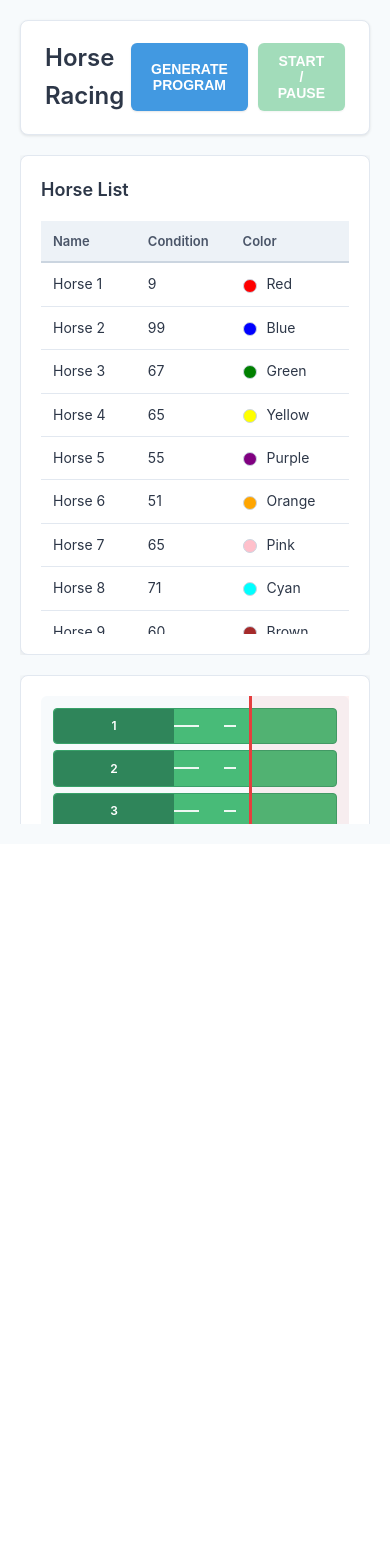
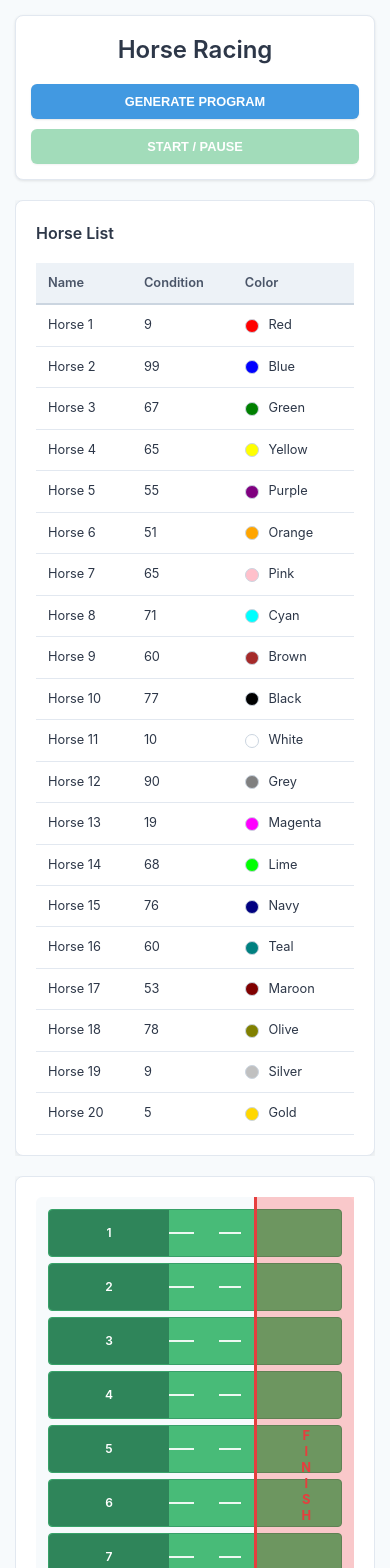
Before and after one commit to eneskaplan/horse-game, a Vue app: page / in a window 390 px wide. Shown: the top 1568 px of the page. Before the commit the page ends 844 px from the top, so only its background shows below. Built offline with nearby package versions, Linux system fonts and the light colour scheme.

Commit message:
updated styles

```diff
--- a/src/App.vue
+++ b/src/App.vue
@@ -27,4 +27,19 @@ body {
   display: flex;
   flex-direction: column;
 }
+
+@media (max-width: 1200px) {
+  body {
+    overflow-y: auto;
+    overflow-x: hidden;
+    -webkit-overflow-scrolling: touch;
+  }
+
+  #app {
+    overflow-y: auto;
+    overflow-x: hidden;
+    min-height: 100vh;
+    height: auto;
+  }
+}
 </style>
--- a/src/components/horseList/index.vue
+++ b/src/components/horseList/index.vue
@@ -47,7 +47,7 @@ const horses = computed(() => store.getters.horses)
 
 .horse-list h2 {
   margin: 0 0 16px 0;
-  font-size: 1.125rem;
+  font-size: 1rem;
   color: #2d3748;
   font-weight: 600;
 }
@@ -63,7 +63,7 @@ const horses = computed(() => store.getters.horses)
 table {
   width: 100%;
   border-collapse: collapse;
-  font-size: 0.875rem;
+  font-size: 0.8rem;
 }
 
 thead {
@@ -79,7 +79,7 @@ th {
   font-weight: 600;
   border-bottom: 2px solid #cbd5e0;
   color: #4a5568;
-  font-size: 0.8125rem;
+  font-size: 0.8rem;
 }
 
 
--- a/src/components/race/index.vue
+++ b/src/components/race/index.vue
@@ -37,7 +37,7 @@
       </div>
     </div>
     <div class="round-info" v-if="currentRound">
-      {{ currentRoundIndex + 1 }}.st Lap {{ currentRound.distance }}m
+      {{ currentRoundIndex + 1 }}st Lap {{ currentRound.distance }}m
     </div>
   </div>
 </template>
@@ -326,11 +326,9 @@ onUnmounted(() => {
   display: flex;
   align-items: center;
   justify-content: center;
-  transition: left 0.05s linear;
   z-index: 10;
   border: 3px solid #ffffff;
   box-shadow: 0 2px 8px rgba(0, 0, 0, 0.25);
-  will-change: left;
 }
 
 .horse-icon {
@@ -338,14 +336,13 @@ onUnmounted(() => {
   line-height: 1;
 }
 
-
 .finish-line {
   position: absolute;
   right: 0;
   top: 0;
   bottom: 0;
   width: 100px;
-  background: rgba(255, 0, 0, 0.05);
+  background: rgba(255, 0, 0, 0.20);
   border-left: 3px solid #e53e3e;
   display: flex;
   align-items: center;
@@ -357,7 +354,7 @@ onUnmounted(() => {
   text-orientation: upright;
   font-weight: 700;
   color: #e53e3e;
-  font-size: 0.875rem;
+  font-size: 0.8rem;
   letter-spacing: 1px;
 }
 
@@ -368,7 +365,7 @@ onUnmounted(() => {
   border-radius: 6px;
   font-weight: 600;
   color: #2d3748;
-  font-size: 0.9375rem;
+  font-size: 0.9rem;
   border: 1px solid #e2e8f0;
 }
 
--- a/src/components/raceProgram/index.vue
+++ b/src/components/raceProgram/index.vue
@@ -51,7 +51,7 @@ const raceSchedule = computed(() => store.getters.raceSchedule)
 
 .race-program h2 {
   margin: 0 0 16px 0;
-  font-size: 1.125rem;
+  font-size: 1rem;
   color: #2b6cb0;
   font-weight: 600;
   padding: 10px 14px;
@@ -78,7 +78,7 @@ const raceSchedule = computed(() => store.getters.raceSchedule)
 
 .round-section h3 {
   margin: 0 0 10px 0;
-  font-size: 0.875rem;
+  font-size: 0.8rem;
   color: #2d3748;
   background: #edf2f7;
   padding: 6px 10px;
@@ -90,7 +90,7 @@ table {
   width: 100%;
   border-collapse: collapse;
   margin-bottom: 0;
-  font-size: 0.8125rem;
+  font-size: 0.8rem;
 }
 
 thead {
@@ -102,7 +102,7 @@ th {
   padding: 8px 10px;
   text-align: left;
   font-weight: 600;
-  font-size: 0.75rem;
+  font-size: 0.7rem;
 }
 
 td {
--- a/src/components/raceResults/index.vue
+++ b/src/components/raceResults/index.vue
@@ -7,7 +7,7 @@
         :key="result.round"
         class="round-section"
       >
-        <h3>{{ getOrdinal(result.round) }} Lap - {{ result.distance }}m</h3>
+        <h3>{{ getRoundNumber(result.round) }} Lap - {{ result.distance }}m</h3>
         <table>
           <thead>
             <tr>
@@ -37,15 +37,10 @@
 <script setup>
 import { computed } from 'vue'
 import { useStore } from 'vuex'
+import { getRoundNumber } from '../../utils'
 
 const store = useStore()
 const raceResults = computed(() => store.getters.raceResults)
-
-function getOrdinal(number) {
-  const suffixes = ['', 'ST', 'ND', 'RD']
-  const v = number % 100
-  return number + (suffixes[(v - 20) % 10] || suffixes[v] || 'TH')
-}
 </script>
 
 <style scoped>
@@ -63,7 +58,7 @@ function getOrdinal(number) {
 
 .race-results h2 {
   margin: 0 0 16px 0;
-  font-size: 1.125rem;
+  font-size: 1rem;
   color: #2f855a;
   font-weight: 600;
   padding: 10px 14px;
@@ -90,7 +85,7 @@ function getOrdinal(number) {
 
 .round-section h3 {
   margin: 0 0 10px 0;
-  font-size: 0.875rem;
+  font-size: 0.8rem;
   color: #2d3748;
   background: #edf2f7;
   padding: 6px 10px;
@@ -102,7 +97,7 @@ table {
   width: 100%;
   border-collapse: collapse;
   margin-bottom: 0;
-  font-size: 0.8125rem;
+  font-size: 0.8rem;
 }
 
 thead {
@@ -138,7 +133,7 @@ tbody tr.winner {
   padding: 30px 20px;
   color: #a0aec0;
   font-style: italic;
-  font-size: 0.875rem;
+  font-size: 0.8rem;
   background: #f7fafc;
   border-radius: 6px;
   border: 1px dashed #cbd5e0;
--- a/src/pages/game/index.vue
+++ b/src/pages/game/index.vue
@@ -96,6 +96,16 @@
     overflow: hidden;
   }
 
+  @media (max-width: 1200px) {
+    .horse-racing-game {
+      overflow-y: auto;
+      overflow-x: hidden;
+      min-height: 100vh;
+      -webkit-overflow-scrolling: touch;
+      padding: 15px;
+    }
+  }
+
   .game-header {
     display: flex;
     justify-content: space-between;
@@ -107,6 +117,27 @@
     box-shadow: 0 1px 3px rgba(0, 0, 0, 0.1);
     flex-shrink: 0;
     border: 1px solid #e2e8f0;
+  }
+
+  @media (max-width: 1200px) {
+    .game-header {
+      flex-direction: column;
+      gap: 15px;
+      padding: 15px;
+    }
+
+    .game-header h1 {
+      font-size: 1.25rem;
+    }
+
+    .controls {
+      width: 100%;
+      flex-direction: column;
+    }
+
+    .btn {
+      width: 100%;
+    }
   }
 
   .game-header h1 {
@@ -125,7 +156,7 @@
     padding: 10px 20px;
     border: none;
     border-radius: 6px;
-    font-size: 0.875rem;
+    font-size: 0.8rem;
     font-weight: 600;
     cursor: pointer;
     transition: all 0.2s ease;
@@ -149,7 +180,6 @@
 
   .btn-primary:hover:not(:disabled) {
     background: #3182ce;
-    box-shadow: 0 2px 4px rgba(66, 153, 225, 0.3);
   }
 
   .btn-secondary {
@@ -159,7 +189,6 @@
 
   .btn-secondary:hover:not(:disabled) {
     background: #38a169;
-    box-shadow: 0 2px 4px rgba(72, 187, 120, 0.3);
   }
 
   .game-content {
@@ -226,6 +255,7 @@
       grid-template-columns: 1fr;
       grid-template-rows: auto auto auto;
       height: auto;
+      overflow: visible;
     }
 
     .right-columns {
@@ -235,7 +265,31 @@
     .left-panel,
     .center-panel,
     .right-panel {
-      height: 500px;
+      height: auto;
+      min-height: 500px;
+      overflow: visible;
+    }
+
+    .left-panel {
+      overflow-y: auto;
+      overflow-x: hidden;
+    }
+
+    .center-panel {
+      overflow-y: auto;
+      overflow-x: hidden;
+    }
+
+    .right-panel {
+      overflow-y: auto;
+      overflow-x: hidden;
+    }
+
+    .program-column,
+    .results-column {
+      overflow-y: auto;
+      overflow-x: hidden;
+      min-height: 300px;
     }
   }
   </style>
```
